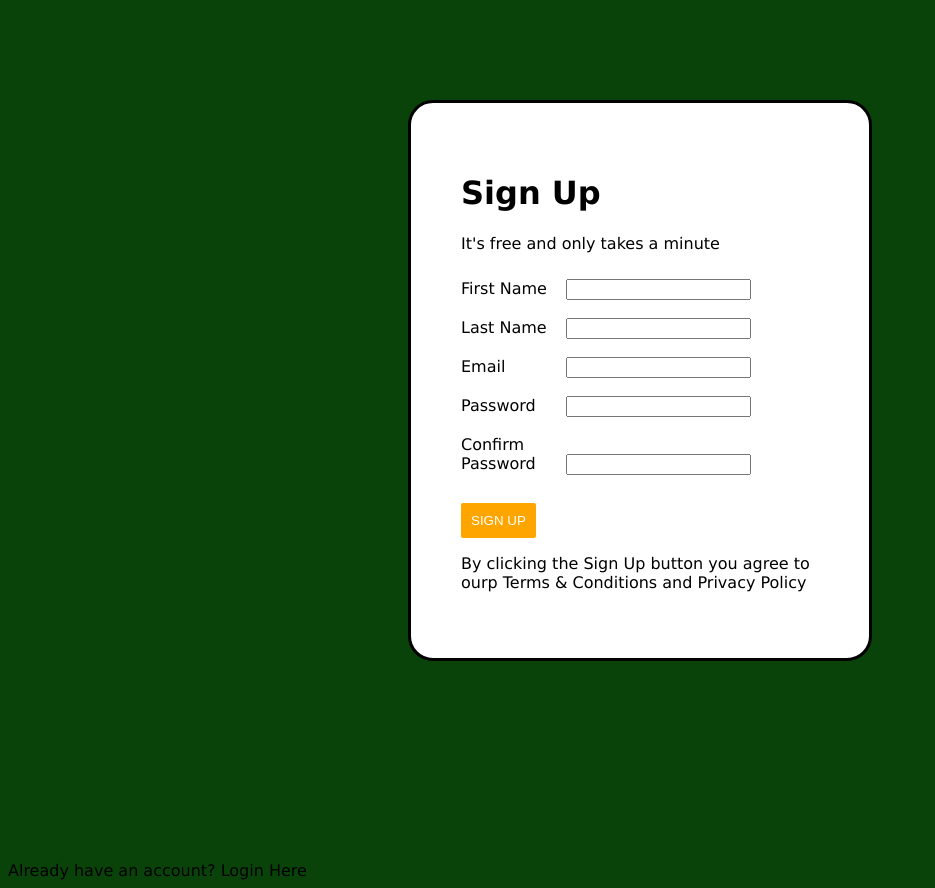
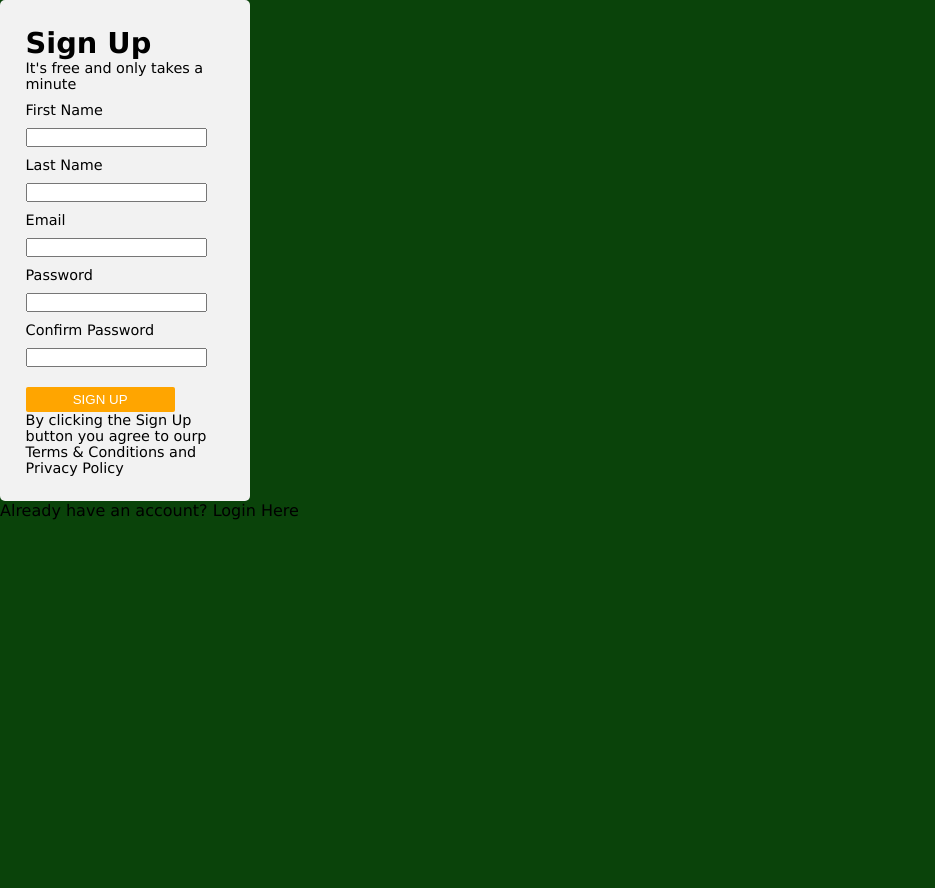
Before and after one commit to NPadmaSree/Vera, a plain HTML site: page veera_week3/sign_up/index.html in a window 1280 px wide. Shown: the whole page, without its empty margins (0-935 px from the left). After the commit the page ends 800 px from the top, so only its background shows below. Drawn offline with Linux system fonts and the light colour scheme.

Commit message:
styling in progress

```diff
--- a/veera_week3/sign_up/index.html
+++ b/veera_week3/sign_up/index.html
@@ -1,41 +1,64 @@
 <!DOCTYPE html>
 <html lang="en">
   <head>
-
     <title>Sign Up Form</title>
-    <link rel="stylesheet" href="style.css">
-
+    <link rel="stylesheet" href="style.css" />
   </head>
   <body>
     <div id="box">
-    <Header>
+      <form>
+        <header>
           <h1>Sign Up</h1>
           <p>It's free and only takes a minute</p>
-</Header>
-<div>
+        </header>
+        <div class="row">
+          <div class="col1">
             <label>First Name</label>
-<input type="text" id="fname">
           </div>
-<div>
+          <div clas="col2">
+            <input type="text" id="fname" />
+          </div>
+        </div>
+        <div class="row">
+          <div class="col1">
             <label>Last Name</label>
-<input type="text" id="lname">
           </div>
-<div>
+          <div clas="col2">
+            <input type="text" id="lname" />
+          </div>
+        </div>
+        <div class="row">
+          <div class="col1">
             <label>Email</label>
-<input type="email" id="email">
           </div>
-<div>
+          <div clas="col2">
+            <input type="email" id="email" />
+          </div>
+        </div>
+        <div class="row">
+          <div class="col1">
             <label>Password</label>
-<input type="password" id="pwd">
           </div>
-<div>
+          <div clas="col2">
+            <input type="password" id="pwd" />
+          </div>
+        </div>
+        <div class="row">
+          <div class="col1">
             <label>Confirm Password</label>
-<input type="password" id="cpwd">
           </div>
-<div>
+          <div class="col2">
+            <input type="password" id="cpwd" />
+          </div>
+        </div>
+        <div class="row">
           <button type="button">SIGN UP</button>
-<p>By clicking the Sign Up button you agree to ourp Terms & Conditions and Privacy Policy</p>
+          <p>
+            By clicking the Sign Up button you agree to ourp Terms & Conditions
+            and Privacy Policy
+          </p>
         </div>
+      </form>
     </div>
     <footer>Already have an account? Login Here</footer>
   </body>
--- a/veera_week3/sign_up/style.css
+++ b/veera_week3/sign_up/style.css
@@ -1,30 +1,65 @@
+* {
+  margin: 0;
+  padding: 0;
+  box-sizing: border-box;
+}
 body {
   font-family: Verdana, Geneva, Tahoma, sans-serif;
   background-color: rgb(10, 67, 10);
 }
-label{
+label {
   display: inline-block;
-    width: 100px;
+  width: 150px;
   margin: 10px 0;
 }
-button{
+button {
   border: none;
   background-color: orange;
-    padding: 10px;
+  padding: 5px;
   border-radius: 2px;
   margin-top: 20px;
-    color:white;
+  color: white;
+  width: 75%;
 }
-#box{
-
+/* #box {
   border-style: solid;
   border-radius: 25px;
-padding:50px;
+  padding: 50px;
   margin-left: 400px;
   margin-right: 400px;
   margin-top: 100px;
   margin-bottom: 200px;
 
   background-color: white;
+} */
+/* .col1 {
+  float: left;
+  width: 25%;
+  margin-top: 6px;
+}
 
+.col2 {
+  float: left;
+  width: 75%;
+  margin-top: 6px;
+} */
+#box {
+  border-radius: 5px;
+  background-color: #f2f2f2;
+  padding: 0.8rem;
+  width: 250px;
+  font-size: 0.9rem;
 }
+form {
+  padding: 0.8rem;
+  margin: auto;
+}
+
+@media screen and (max-width: 600px) {
+  .col1,
+  .col2,
+  input[type="submit"] {
+    width: 100%;
+    margin-top: 0;
+  }
+}
```
Also changed, not shown: 1 other file. Lines whose indentation alone changed are shown as unchanged.
